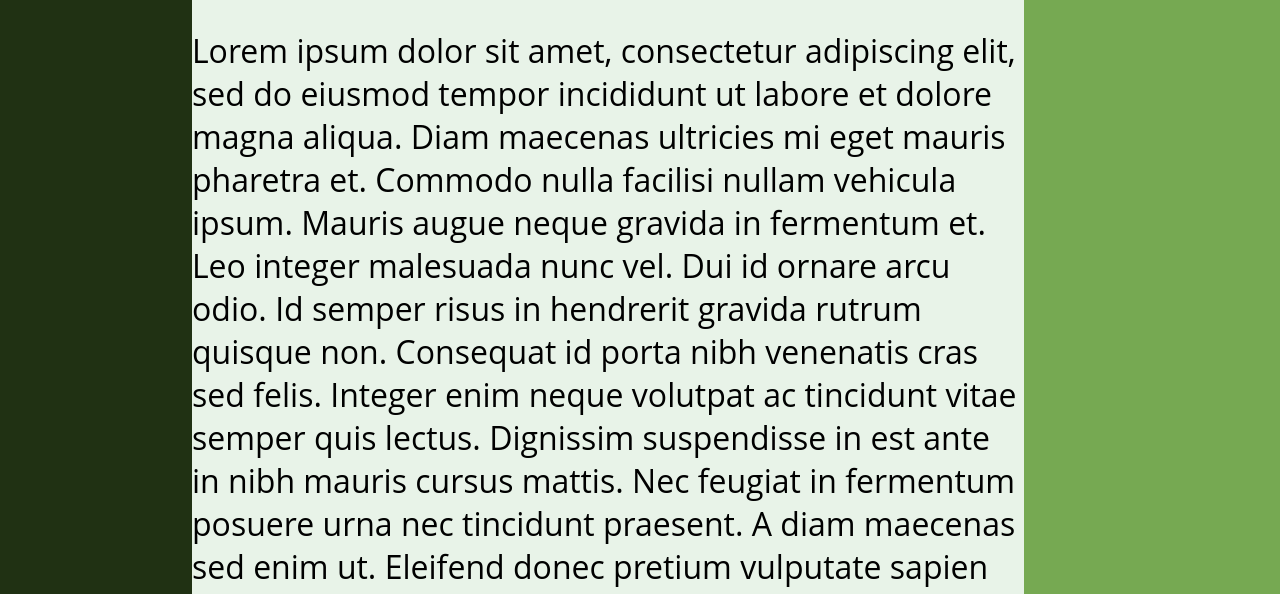
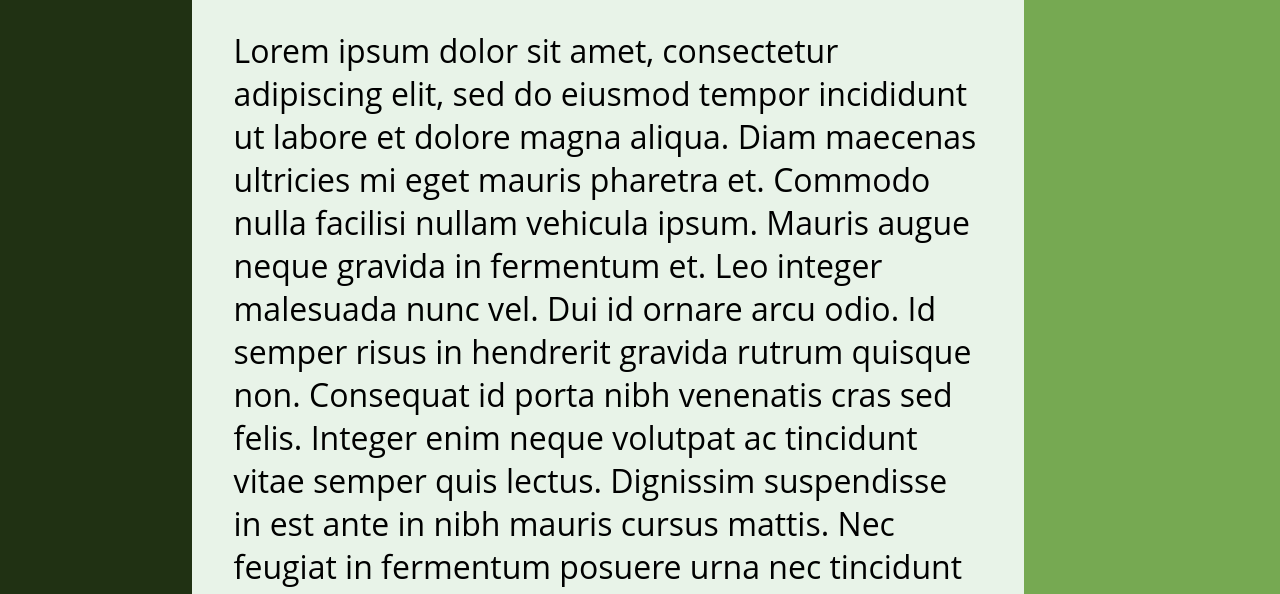
Before and after one commit to searles9/Inventory_App, a website: page website/index.html in a window 1280 px wide. Shown: the part 203-797 px from the top of the page. Drawn offline with Linux system fonts and the light colour scheme.

Commit message:
more changes

```diff
--- a/website/index.html
+++ b/website/index.html
@@ -50,7 +50,7 @@
 
               </div>
             </div>
-            <p style="font-size: 2em;">
+            <p style="font-size: 2em; padding-left: 5%; padding-right: 5%;">
               Lorem ipsum dolor sit amet, consectetur adipiscing elit,
               sed do eiusmod tempor incididunt ut labore et dolore magna aliqua.
                Diam maecenas ultricies mi eget mauris pharetra et. Commodo nulla
```
